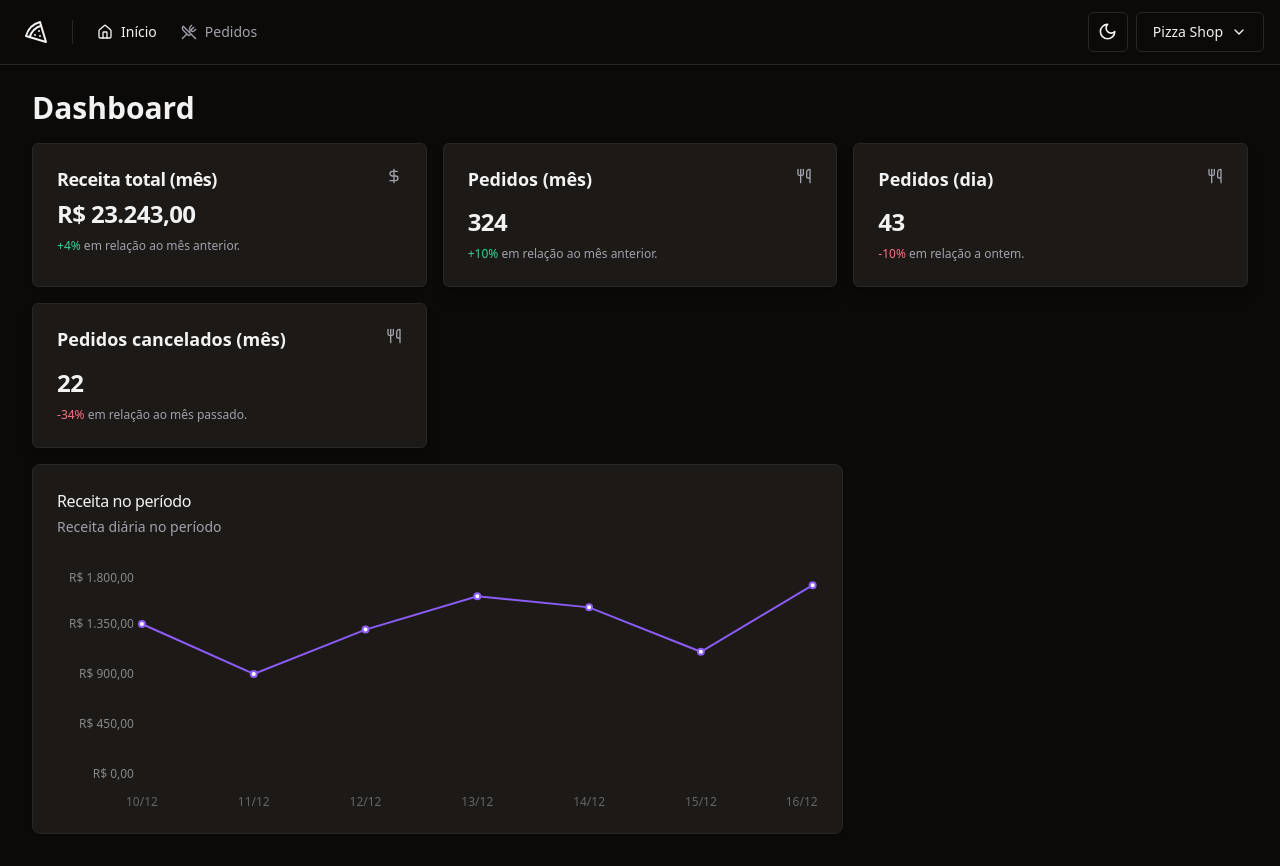
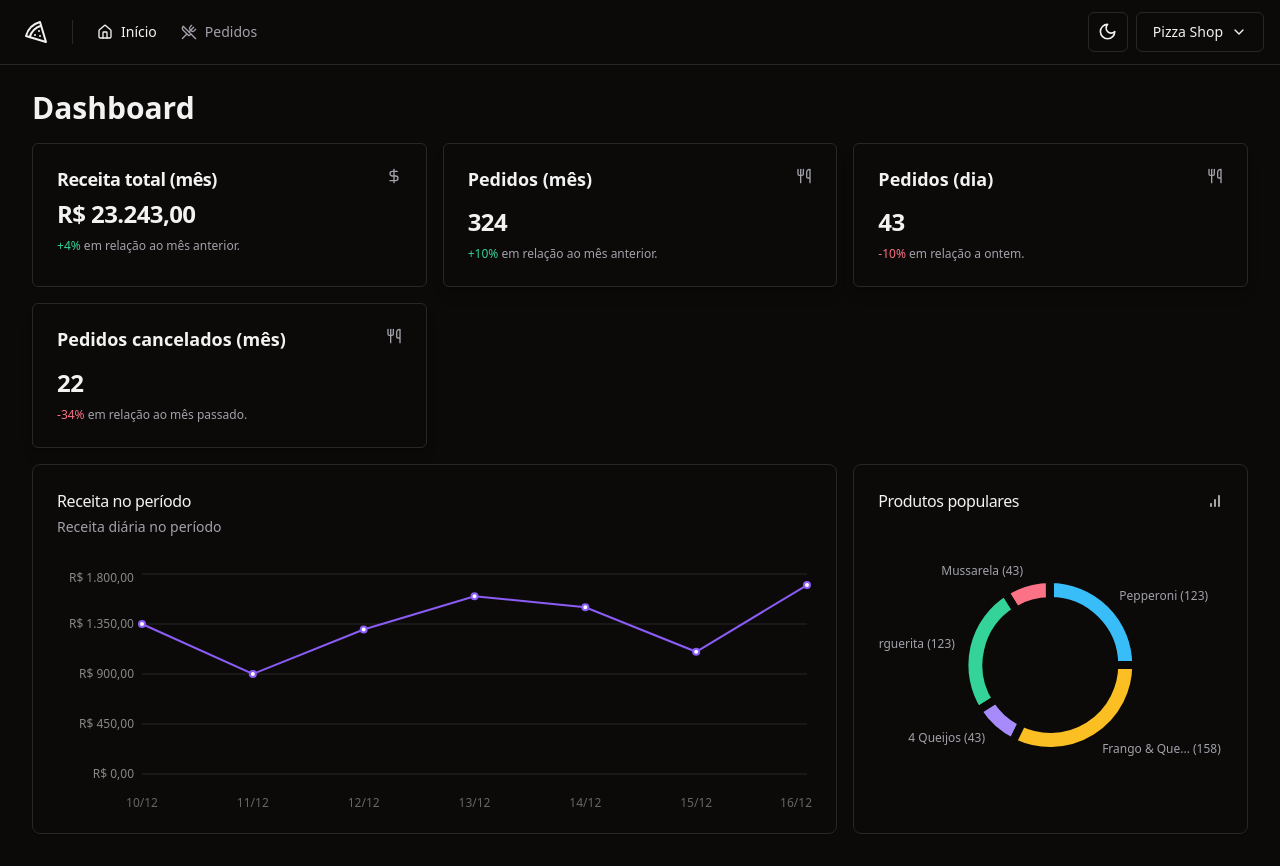
Before and after one commit to kaiquecamposdev/pizza-shop-web, a React (Vite) app: page / in a window 1280 px wide. Built offline with nearby package versions, Linux system fonts and the light colour scheme.

Commit message:
feat: create popular products chart

```diff
--- a/src/components/ui/card.tsx
+++ b/src/components/ui/card.tsx
@@ -9,7 +9,7 @@ const Card = React.forwardRef<
   <div
     ref={ref}
     className={cn(
-      'rounded-lg border bg-card text-card-foreground shadow-sm',
+      'rounded-lg border bg-background text-card-foreground shadow-sm',
       className,
     )}
     {...props}
--- a/src/pages/app/dashboard/dashboard.tsx
+++ b/src/pages/app/dashboard/dashboard.tsx
@@ -1,11 +1,11 @@
 import { Helmet } from 'react-helmet-async'
-
-import { RevenueCharts } from '@/components/revenue-charts'
 
 import { DayOrdersAmountCard } from './day-orders-amount-card'
 import { MonthCanceledOrdersAmountCard } from './month-canceled-orders-amount'
 import { MonthOrdersCard } from './month-orders-card'
 import { MonthRevenueCard } from './month-revenue-card'
+import { PopularProductsCharts } from './popular-products-charts'
+import { RevenueCharts } from './revenue-charts'
 
 export function Dashboard() {
   return (
@@ -20,8 +20,9 @@ export function Dashboard() {
           <MonthCanceledOrdersAmountCard value={22} margin={34} />
         </div>
 
-        <div className="grid grid-cols-9">
+        <div className="grid grid-cols-9 gap-4">
           <RevenueCharts />
+          <PopularProductsCharts />
         </div>
       </div>
     </>
--- /dev/null
+++ b/src/pages/app/dashboard/popular-products-charts.tsx
@@ -0,0 +1,92 @@
+import { BarChart } from 'lucide-react'
+import { Cell, Pie, PieChart, ResponsiveContainer } from 'recharts'
+import colors from 'tailwindcss/colors'
+
+import { Card, CardContent, CardHeader, CardTitle } from '@/components/ui/card'
+
+const data = [
+  { product: 'Pepperoni', amount: 123 },
+  { product: 'Mussarela', amount: 43 },
+  { product: 'Marguerita', amount: 123 },
+  { product: '4 Queijos', amount: 43 },
+  { product: 'Frango & Queijo', amount: 158 },
+]
+
+const COLORS = [
+  colors.sky[400],
+  colors.rose[400],
+  colors.emerald[400],
+  colors.violet[400],
+  colors.amber[400],
+]
+
+export function PopularProductsCharts() {
+  return (
+    <Card className="col-span-3">
+      <CardHeader className="pb-8">
+        <div className="flex items-center justify-between">
+          <CardTitle className="text-base font-medium">
+            Produtos populares
+          </CardTitle>
+          <BarChart className="h-4 w-4" />
+        </div>
+      </CardHeader>
+      <CardContent>
+        <ResponsiveContainer width="100%" height={240}>
+          <PieChart style={{ fontSize: 12 }}>
+            <Pie
+              data={data}
+              dataKey="amount"
+              nameKey="product"
+              cx="50%"
+              cy="50%"
+              outerRadius={86}
+              innerRadius={64}
+              strokeWidth={8}
+              labelLine={false}
+              label={({
+                cx,
+                cy,
+                midAngle,
+                innerRadius,
+                outerRadius,
+                value,
+                index,
+              }) => {
+                const RADIAN = Math.PI / 180
+                const radius = 12 + innerRadius + (outerRadius - innerRadius)
+                const x = cx + radius * Math.cos(-midAngle * RADIAN)
+                const y = cy + radius * Math.sin(-midAngle * RADIAN)
+
+                return (
+                  <text
+                    x={x}
+                    y={y}
+                    className="fill-muted-foreground text-xs"
+                    textAnchor={x > cx ? 'start' : 'end'}
+                    dominantBaseline="central"
+                  >
+                    {data[index].product.length > 12
+                      ? data[index].product.substring(0, 12).concat('...')
+                      : data[index].product}{' '}
+                    ({value})
+                  </text>
+                )
+              }}
+            >
+              {data.map((_, i) => {
+                return (
+                  <Cell
+                    key={'colors-' + i}
+                    fill={COLORS[i]}
+                    className="stroke-background hover:opacity-80"
+                  />
+                )
+              })}
+            </Pie>
+          </PieChart>
+        </ResponsiveContainer>
+      </CardContent>
+    </Card>
+  )
+}
--- a/src/components/revenue-charts.tsx
+++ b/src/pages/app/dashboard/revenue-charts.tsx
@@ -1,4 +1,11 @@
-import { Line, LineChart, ResponsiveContainer, XAxis, YAxis } from 'recharts'
+import {
+  CartesianGrid,
+  Line,
+  LineChart,
+  ResponsiveContainer,
+  XAxis,
+  YAxis,
+} from 'recharts'
 import colors from 'tailwindcss/colors'
 
 import {
@@ -7,7 +14,7 @@ import {
   CardDescription,
   CardHeader,
   CardTitle,
-} from './ui/card'
+} from '@/components/ui/card'
 
 const data = [
   { date: '10/12', revenue: 1350 },
@@ -48,6 +55,8 @@ export function RevenueCharts() {
               }
             />
 
+            <CartesianGrid vertical={false} className="stroke-muted" />
+
             <Line
               type="linear"
               stroke={colors.violet['500']}
```
